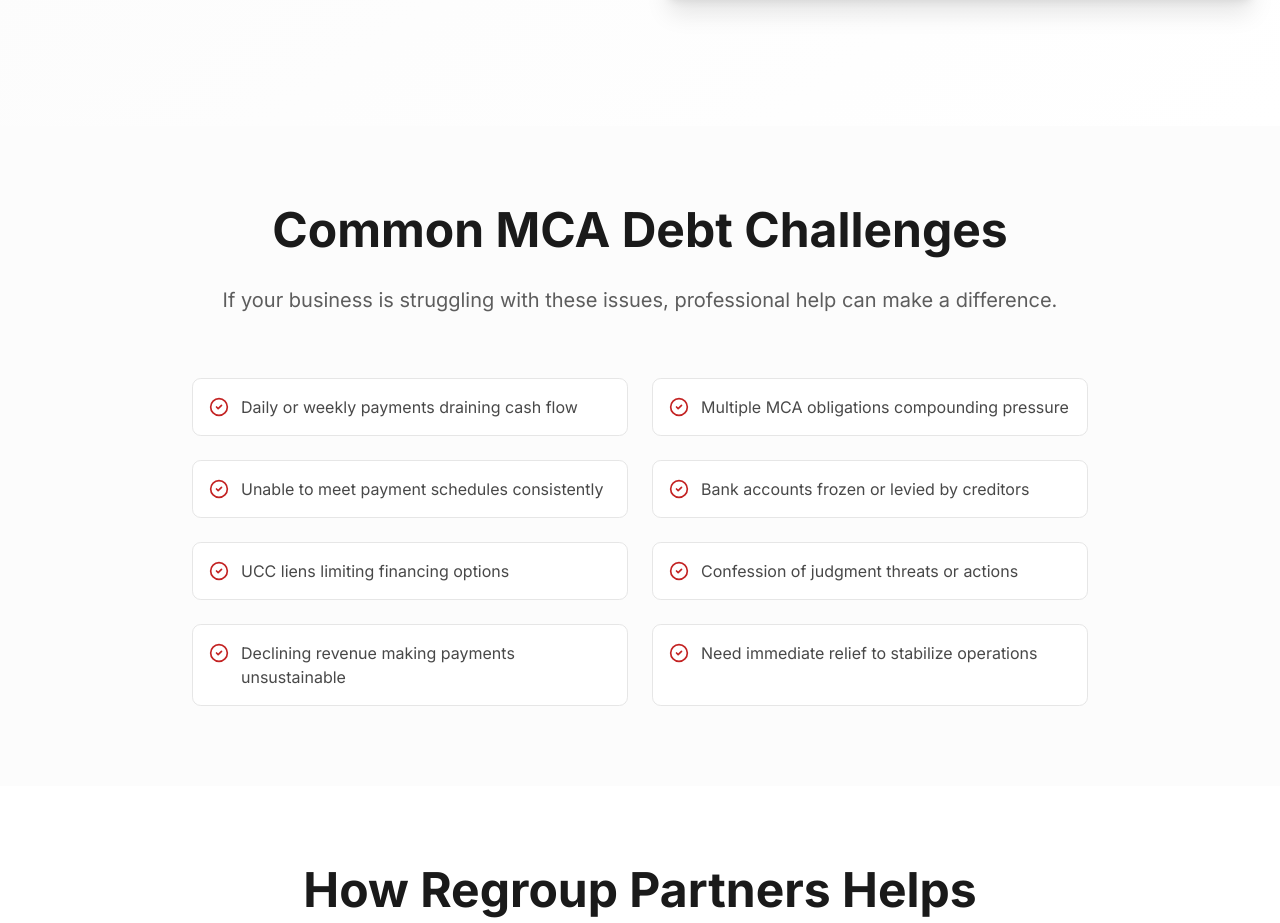
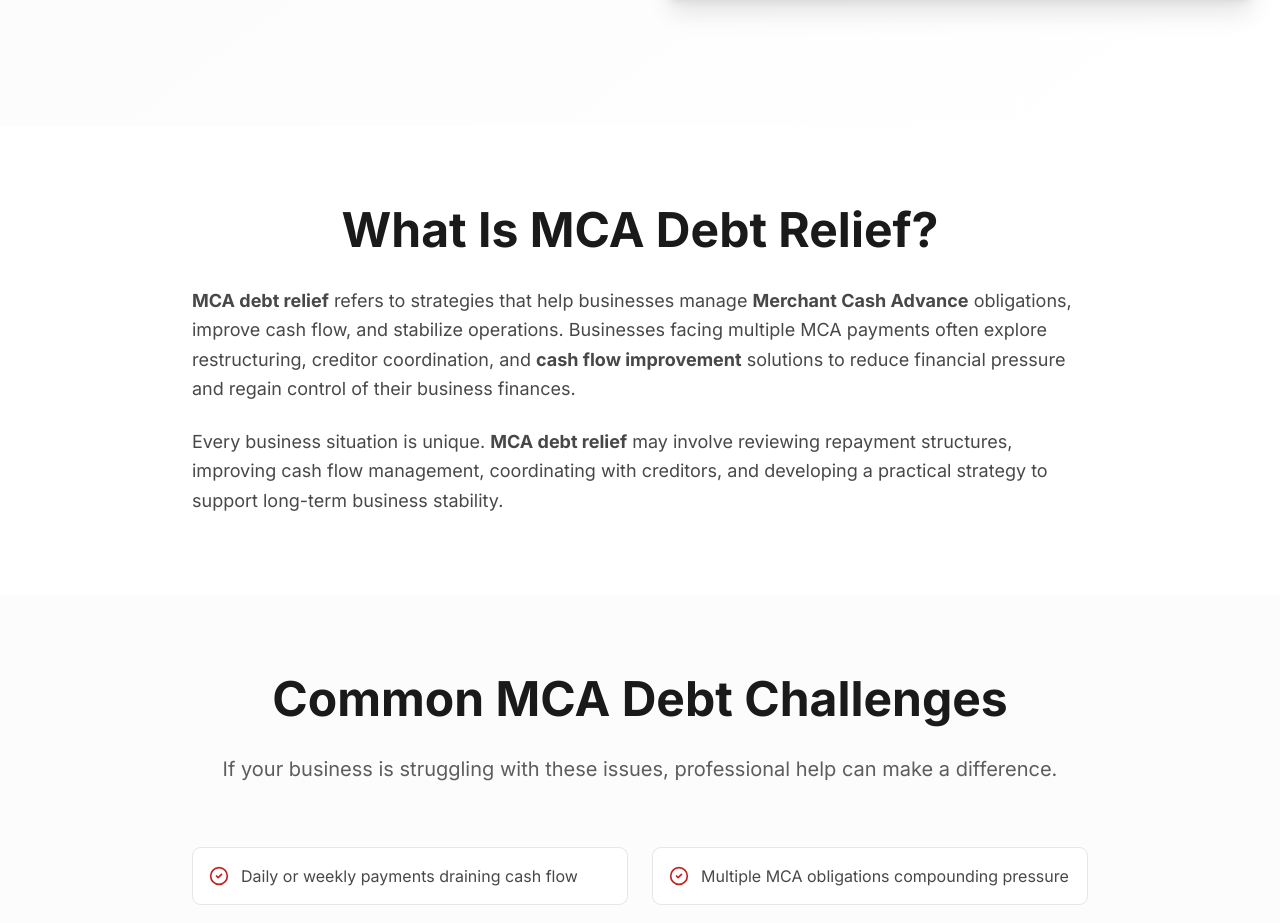
Before and after one commit to samknows9999/sg-054d5103-85fc-4583-be9c-e577d71113a8-1779968500, a Next.js app: page /mca-debt-relief in a window 1280 px wide. Shown: the part 920-1843 px from the top of the page. Built offline with nearby package versions, Linux system fonts and the light colour scheme; no server answers; what react-google-recaptcha-v3 would draw is missing.

Commit message:
feat(seo): add content section to mca debt relief page

```diff
--- a/src/pages/mca-debt-relief.tsx
+++ b/src/pages/mca-debt-relief.tsx
@@ -302,6 +302,27 @@ Date & Time: ${new Date().toLocaleString()}
           </div>
         </section>
 
+        {/* What Is MCA Debt Relief - SEO Content Section */}
+        <section className="py-20">
+          <div className="container mx-auto px-6">
+            <div className="max-w-4xl mx-auto space-y-8">
+              <h2 className="font-display text-4xl lg:text-5xl font-bold text-foreground text-center">
+                What Is MCA Debt Relief?
+              </h2>
+
+              <div className="space-y-6 text-lg text-foreground/80 leading-relaxed">
+                <p>
+                  <strong>MCA debt relief</strong> refers to strategies that help businesses manage <strong>Merchant Cash Advance</strong> obligations, improve cash flow, and stabilize operations. Businesses facing multiple MCA payments often explore restructuring, creditor coordination, and <strong>cash flow improvement</strong> solutions to reduce financial pressure and regain control of their business finances.
+                </p>
+
+                <p>
+                  Every business situation is unique. <strong>MCA debt relief</strong> may involve reviewing repayment structures, improving cash flow management, coordinating with creditors, and developing a practical strategy to support long-term business stability.
+                </p>
+              </div>
+            </div>
+          </div>
+        </section>
+
         {/* MCA Debt Challenges */}
         <section className="py-20 bg-muted/30">
           <div className="container mx-auto px-6">
```
